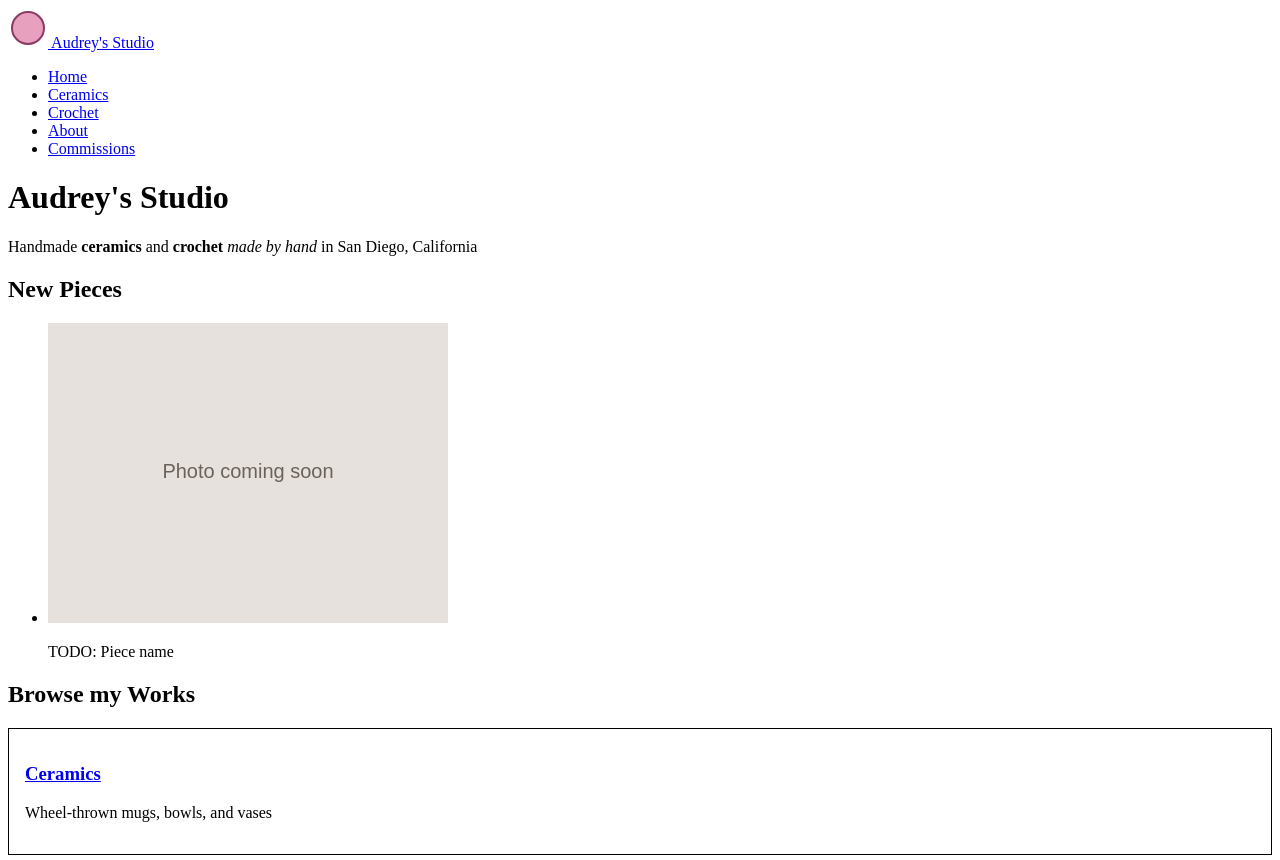
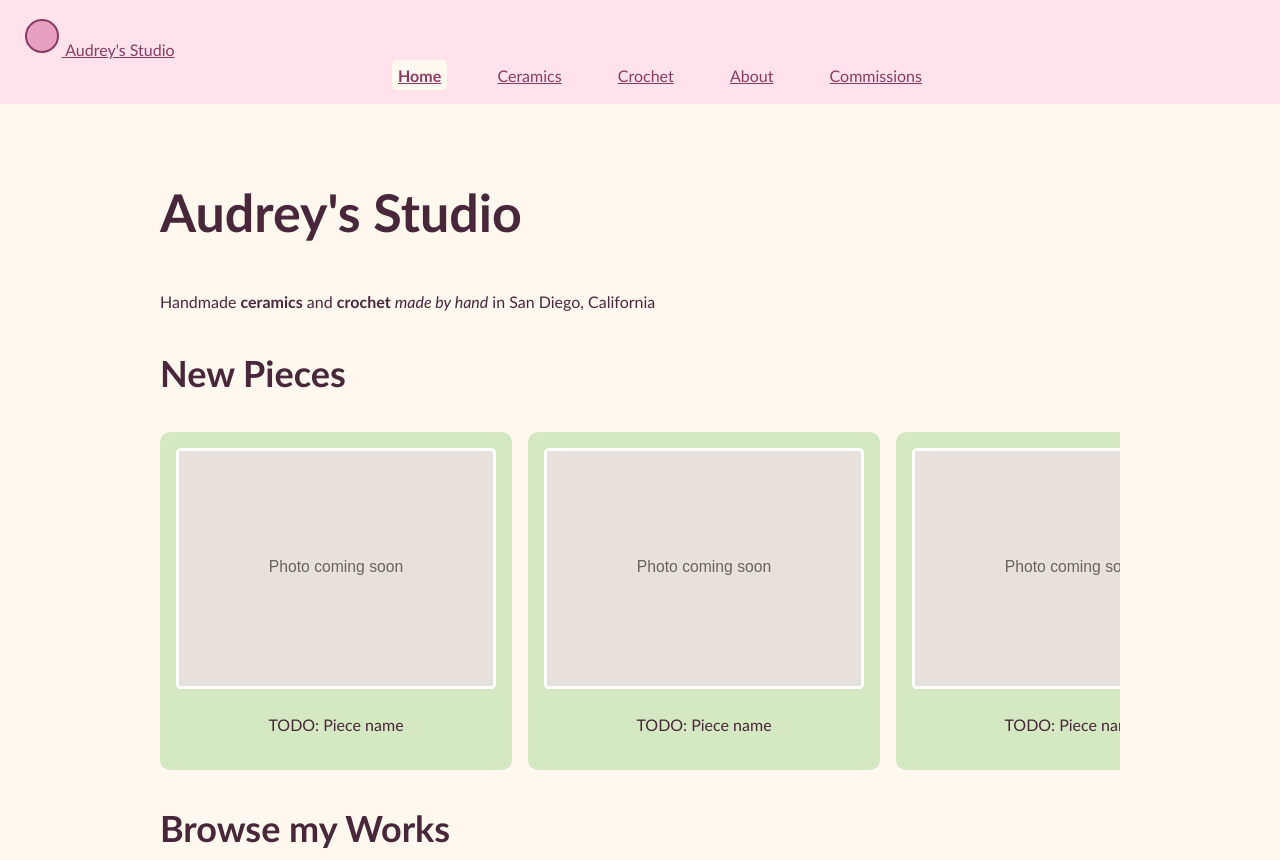
Before and after one commit to audreyelizabethf/cse134b-hw3, a plain HTML site: page index.html in a window 1280 px wide. Shown: the top 860 px of the page. Drawn offline with Linux system fonts and the light colour scheme.

Commit message:
Implemented CSS for all pages

```diff
--- a/index.html
+++ b/index.html
@@ -7,15 +7,7 @@
     <meta name="author" content="Audrey Fernandez">
     <title>Audrey's Studio | Handmade Ceramics &amp; Crochet</title>
     <link rel="icon" href="images/favicon.svg" type="image/svg+xml">
-
-    <style>
-        piece-card {
-            display: block;
-            border: 1px solid;
-            padding: 1rem;
-            margin-block: 1rem;
-        }
-    </style>
+    <link rel="stylesheet" href="style.css">
 </head>
 
 <body>
@@ -47,7 +39,21 @@
 
         <section aria-labelledby="new-heading">
             <h2 id="new-heading">New Pieces</h2>
-            <ul>
+            <ul class="new-pieces">
+                <li>
+                    <picture>
+                        <source srcset="images/placeholder.svg">
+                        <img src="images/placeholder.svg" alt="TODO: describe the new piece">
+                    </picture>
+                    <p>TODO: Piece name</p>
+                </li>
+                <li>
+                    <picture>
+                        <source srcset="images/placeholder.svg">
+                        <img src="images/placeholder.svg" alt="TODO: describe the new piece">
+                    </picture>
+                    <p>TODO: Piece name</p>
+                </li>
                 <li>
                     <picture>
                         <source srcset="images/placeholder.svg">
--- a/style.css
+++ b/style.css
@@ -0,0 +1,210 @@
+/*
+Audrey Elizabeth Fernandez | Audrey's Studio stylesheet
+Repo: https://github.com/audreyelizabethf/cse134b-hw3
+*/
+
+/* CUSTOM PROPERTIES (at least 4)*/
+:root {
+    --color-bg: #fff8ee;
+    --color-text: #48273a;
+    --color-link: #8a3b62;
+    --color-accent: #ffe2eb;
+    --color-accent2: #d4e8c1;
+    --color-accent3: #d3e6f7;
+    --color-accent4: #e3d9f6;
+    --color-focus: #ff0099;
+
+
+    --font-heading: ui-rounded, "Arial Rounded MT Bold", "Trebuchet MS", sans-serif;
+    --font-body: "Trebuchet MS", "Segoe UI", Helvetica, sans-serif;
+
+    --max-width: 60rem;
+}
+
+/* TYPOGRAPHY*/
+body {
+    font-family: var(--font-body);
+    background-color: var(--color-bg);
+    color: var(--color-text);
+    line-height:1.6;
+    margin: 0;
+}
+
+main {
+    max-width: var(--max-width);
+    margin: 0 auto;
+    padding: 2rem;
+}
+
+h1, h2, h3 {
+    font-family: var(--font-heading);
+}
+
+h1 {
+    font-size: 3.25rem;
+}
+
+h2 {
+    font-size: 2.25rem;
+}
+
+h3 {
+    font-size: 1.25rem;
+}
+
+img, video,iframe {
+    max-width: 100%;
+    height: auto;
+    border: 3px solid white;
+    border-radius: 5px;
+    box-sizing: border-box;
+}
+
+/* HEADER + NAV w/ FLEXBOX */
+header {
+    background-color: var(--color-accent);
+    padding: 1rem;
+}
+
+nav ul{
+    display: flex;
+    justify-content: center;
+    list-style: none;
+    gap: 45px;
+    margin: 0;
+}
+
+/* ATTRIBUTE SELECTOR: highlight nav link for current page */
+a[aria-current="page"] {
+    font-weight:700;
+    background-color: var(--color-bg);
+    border-radius: 5px;
+    padding: 0.35rem;
+}
+
+/* LINKS: hover & focus */
+a {
+    color: var(--color-link);
+    padding: 0.35rem;
+}
+
+a:hover {
+    background-color: var(--color-accent2);
+    border-radius: 3px;
+}
+
+a:focus, button:focus, input:focus, textarea:focus {
+    outline: 3px solid var(--color-focus);
+}
+
+/* BUTTONS */
+button {
+    background-color: var(--color-accent2);
+    border: 5px solid var(--color-accent2);
+    border-radius: 5px;
+    padding:0.5em;
+    font-family: var(--font-body);
+}
+
+/* CARDS */
+
+.new-pieces {
+    display: flex;
+    gap: 1rem;
+    overflow-x: auto;
+    list-style: none;
+    padding: 0;
+}
+
+/* Child combinator: Each <li> directly inside the New Pieces list on the homepage, styled as a card in a horizontal scroller. */
+.new-pieces > li {
+    width: 20rem;
+    flex-shrink: 0;
+    background-color: var(--color-accent2);
+    border-radius: 10px;
+    padding: 1rem;
+    text-align: center;
+}
+
+piece-card {
+            display: block;
+            border: 1px solid var(--color-link);
+            border-radius: 10px;
+            padding: 1rem;
+            margin-block: 1rem;
+            background-color: var(--color-accent);
+
+}
+
+article {
+    background-color: var(--color-accent3);
+    padding: 3rem;
+    border-radius: 10px;
+}
+
+/* Descendant combinator: the detail lists inside each gallery piece card. Removes the bullets so the details read like a label. */
+article ul {
+    list-style: none;
+}
+
+.card-grid {
+    display: grid;
+    grid-template-columns: 1fr 1fr;
+    gap: 1.5rem;
+}
+
+.panel {
+    padding: 1.5rem;
+    border-radius: 10px;
+    margin-bottom: 1.5rem;
+}
+.panel-accent {
+    background-color: var(--color-accent);
+}
+.panel-accent2 {
+    background-color: var(--color-accent2)
+}
+.panel-accent3 {
+    background-color: var(--color-accent3)
+}
+.panel-accent4 {
+    background-color: var(--color-accent4)
+}
+
+fieldset {
+    margin-bottom: 1rem;
+    min-width: 0;
+}
+
+/* Child combinator: each row (div) directly inside a fieldset on the commissions page, spaced apart so fields don't crowd */
+fieldset > div {
+    margin-bottom: 1rem;
+}
+
+input, textarea {
+    max-width: 100%;
+    padding: 1rem;
+    box-sizing: border-box;
+}
+
+/* FOOTER */
+footer {
+    background-color: var(--color-accent);
+    padding: 2rem;
+    text-align: center;
+}
+
+/* MEDIA QUERY */
+@media (max-width: 600px) {
+    article {
+        padding: 1.5rem;
+    }
+
+    nav ul {
+        flex-direction: column;
+    }
+
+    .card-grid {
+        grid-template-columns: 1fr;
+    }
+}
```
Also changed, not shown: about.html (+5 -4 lines), ceramics.html (+8 -3 lines), commissions.html (+1 -0 lines), crochet.html (+7 -3 lines), experiments.html (+2 -0 lines), part1/cheese.html (+1 -1 lines), 1 other file.
